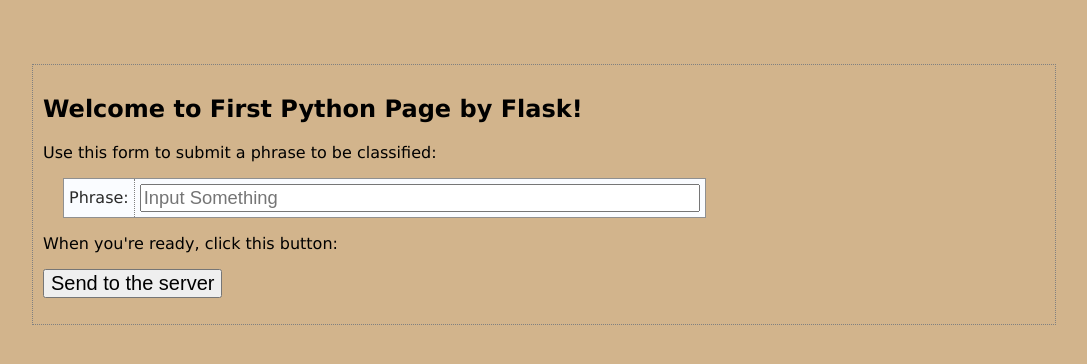
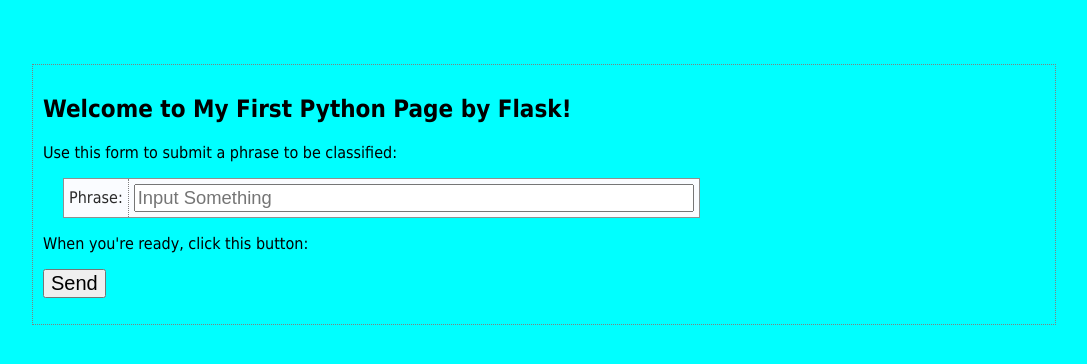
Before and after one commit to nobodyhero/PythonHelloWorld, a Flask app: page / in a window 1280 px wide. Shown: the top 364 px of the page, without its empty margins (96-1183 px from the left). Run offline with Flask 2, Linux system fonts and the light colour scheme.

Commit message:
Adjustments

```diff
--- a/app/server.py
+++ b/app/server.py
@@ -14,7 +14,7 @@
 @app.route('/entry')
 def entry_page() -> 'html':
 	return render_template('entry.html',
-							the_title='Welcome to First Python Page by Flask!')
+							the_title='Welcome to My First Python Page by Flask!')
 
 # Route /viewlog ================================================================
 @app.route('/results', methods=['POST'])
--- a/app/static/hf.css
+++ b/app/static/style.css
@@ -1,7 +1,7 @@
 body {
-  font-family:      Verdana, Geneva, Arial, sans-serif;
+  font-family:      Tahoma, Geneva, Arial, sans-serif;
   font-size:        medium;
-  background-color: tan;
+  background-color: cyan;
   margin-top:       5%;
   margin-bottom:    5%;
   margin-left:      10%;
--- a/app/templates/base.html
+++ b/app/templates/base.html
@@ -2,7 +2,7 @@
 <html>
     <head>
         <title>{{ the_title }}</title>
-        <link rel="stylesheet" href="static/hf.css" />
+        <link rel="stylesheet" href="static/style.css" />
     </head>
     <body>
         {% block body %}
--- a/app/templates/entry.html
+++ b/app/templates/entry.html
@@ -13,7 +13,7 @@
 		</tr>
 	</table>
 	<p>When you're ready, click this button:</p>
-	<p><input value='Send to the server' type='SUBMIT'></p>
+	<p><input value='Send' type='SUBMIT'></p>
 </form>
 
 {% endblock %}
--- a/app/templates/results.html
+++ b/app/templates/results.html
@@ -9,7 +9,6 @@
 	<tr><td>Phrase:</td><td>{{ the_phrase }}</td></tr>
 </table>
 
-<p>When "{{ the_phrase }}" is classified, the following results are returned:</p>
 <h3>{{ the_results }}</h3>
 
 {% endblock %}
```
